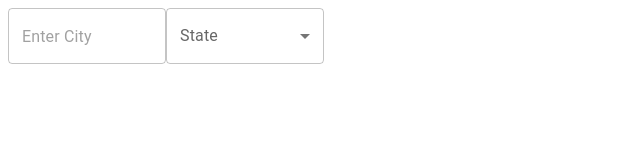
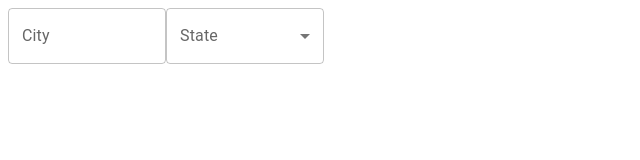
Before and after one commit to StuvaScript/eventopia-frontend, a React (Vite) app: page / in a window 1280 px wide. Shown: the top 160 px of the page, without its empty margins (0-640 px from the left). Built offline with nearby package versions, Linux system fonts and the light colour scheme.

Commit message:
:Fix city label and placeholder visibility

```diff
--- a/src/LocationPicker.jsx
+++ b/src/LocationPicker.jsx
@@ -21,9 +21,9 @@ const CustomLocationPicker = ({ onLocationChange }) => {
       <TextField
         value={city}
         onChange={handleCityChange}
-        placeholder="Enter City"
         fullWidth
         variant="outlined"
+        label="City"
       />
       <FormControl fullWidth>
         <InputLabel>State</InputLabel>
```
